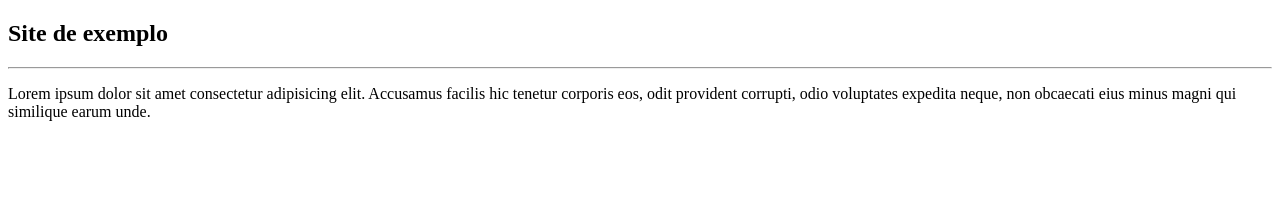
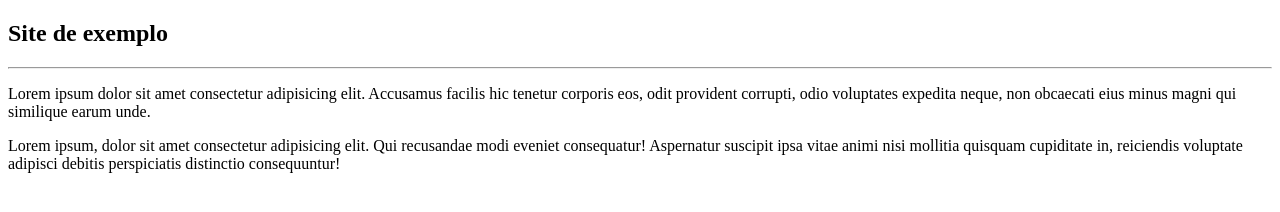
Before and after one commit to fabianosantos79/Ola-Mundo, a plain HTML site: page site-exemplo/index.html in a window 1280 px wide. Drawn offline with Linux system fonts and the light colour scheme.

Commit message:
adicionei novo paragrafo

```diff
--- a/site-exemplo/index.html
+++ b/site-exemplo/index.html
@@ -9,5 +9,6 @@
     <h2>Site de exemplo</h2>
     <hr>
     <p>Lorem ipsum dolor sit amet consectetur adipisicing elit. Accusamus facilis hic tenetur corporis eos, odit provident corrupti, odio voluptates expedita neque, non obcaecati eius minus magni qui similique earum unde.</p>
+    <p>Lorem ipsum, dolor sit amet consectetur adipisicing elit. Qui recusandae modi eveniet consequatur! Aspernatur suscipit ipsa vitae animi nisi mollitia quisquam cupiditate in, reiciendis voluptate adipisci debitis perspiciatis distinctio consequuntur!</p>
 </body>
 </html>
```
